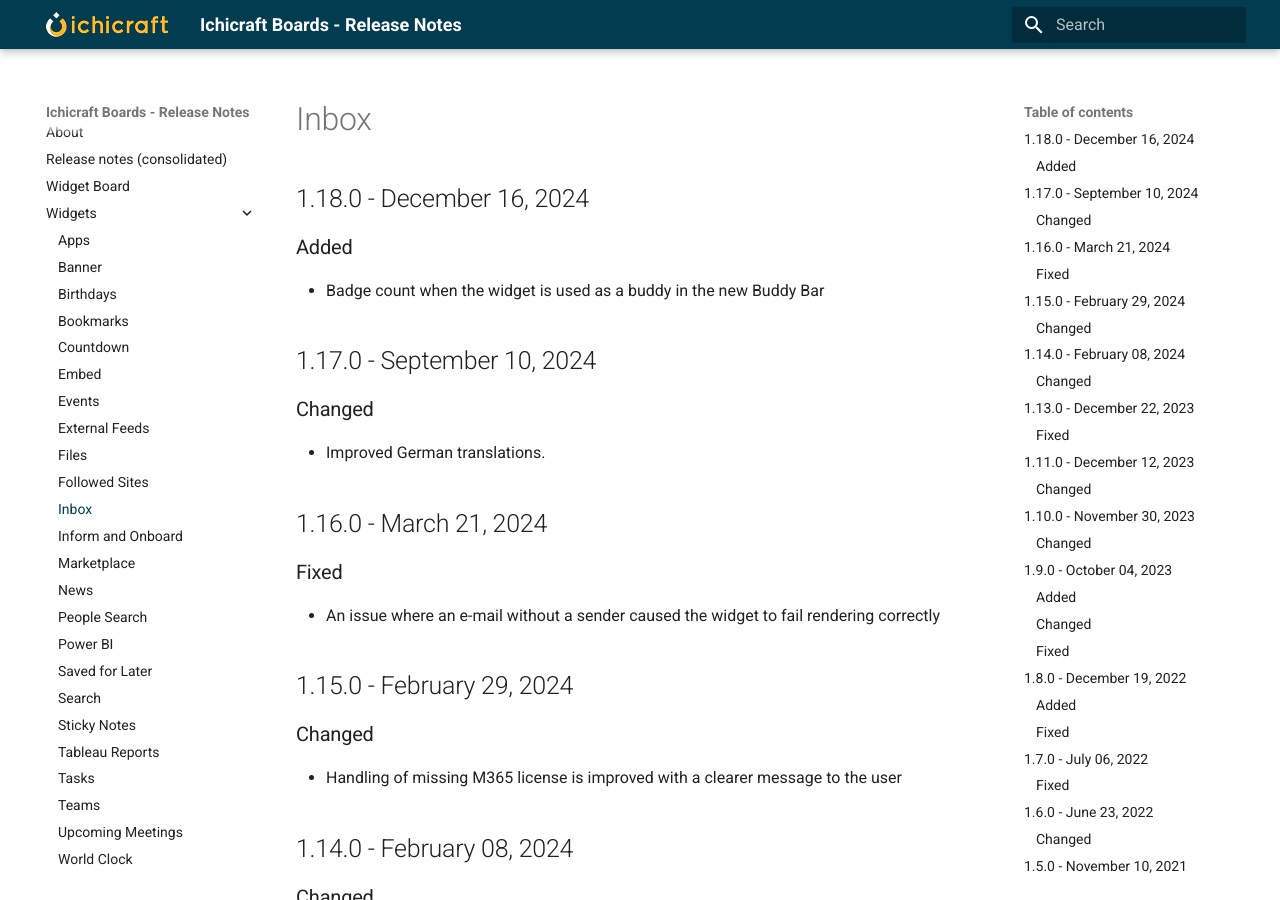
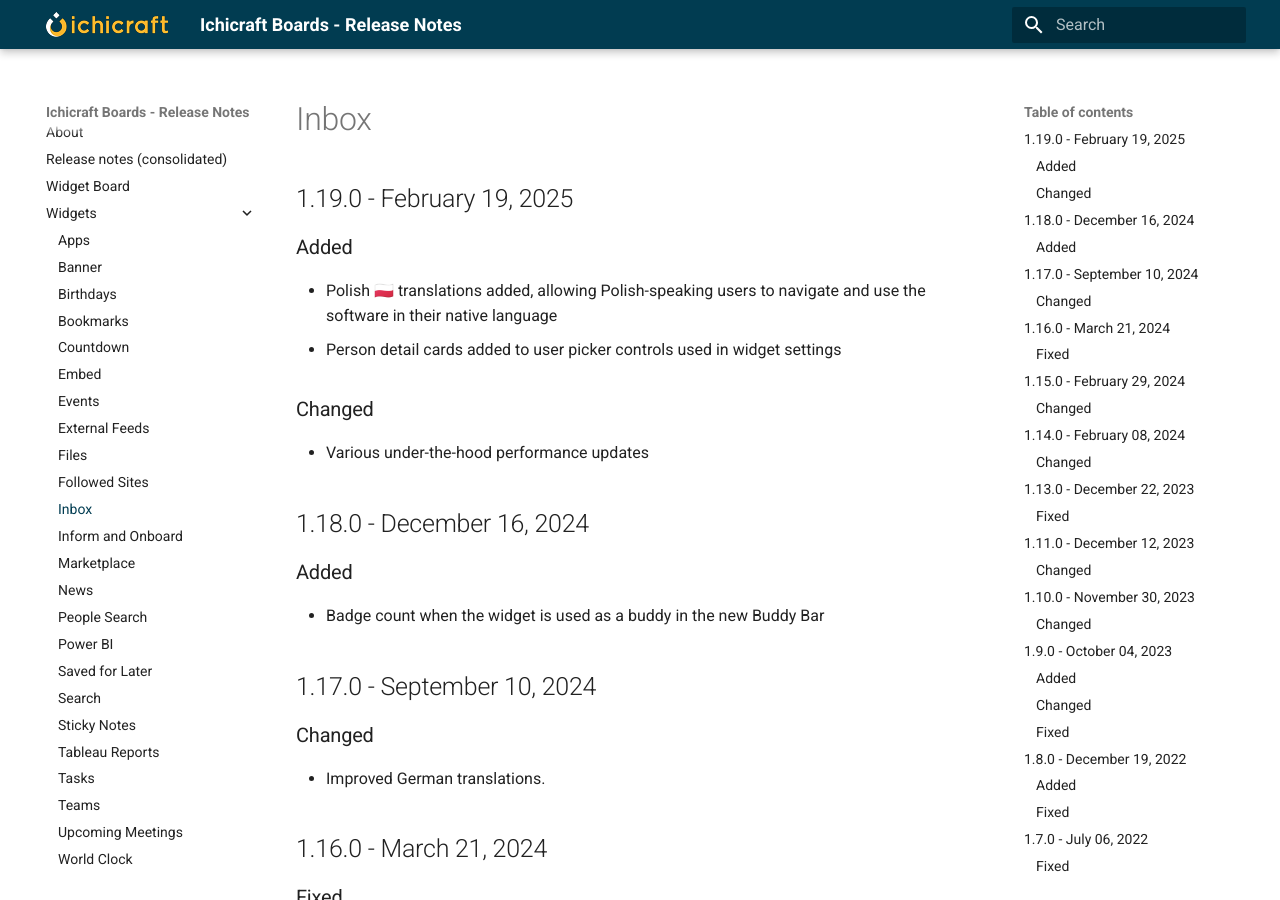
Before and after one commit to ichicraft/widgets-docs, an MkDocs documentation site: the page built from docs/Widgets/Inbox.md, in a window 1280 px wide and 900 px high. Built offline with MkDocs 1.6.1 and Material for MkDocs 9.7.7, drawn with Linux system fonts in a browser that asks for light colours.

```diff
--- a/docs/Widgets/Inbox.md
+++ b/docs/Widgets/Inbox.md
@@ -1,3 +1,12 @@
+## 1.19.0 - February 19, 2025
+
+### Added
+- Polish 🇵🇱 translations added, allowing Polish-speaking users to navigate and use the software in their native language
+- Person detail cards added to user picker controls used in widget settings
+
+### Changed
+- Various under-the-hood performance updates
+
 ## 1.18.0 - December 16, 2024
 
 ### Added
```
Also changed, not shown: docs/Release-notes-(consolidated).md (+9 -0 lines).
